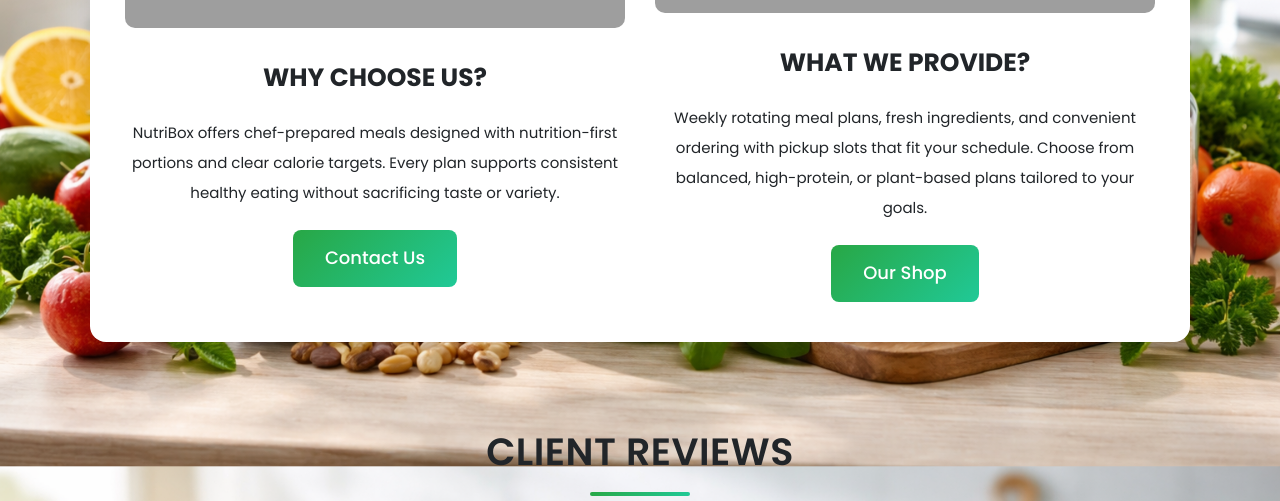
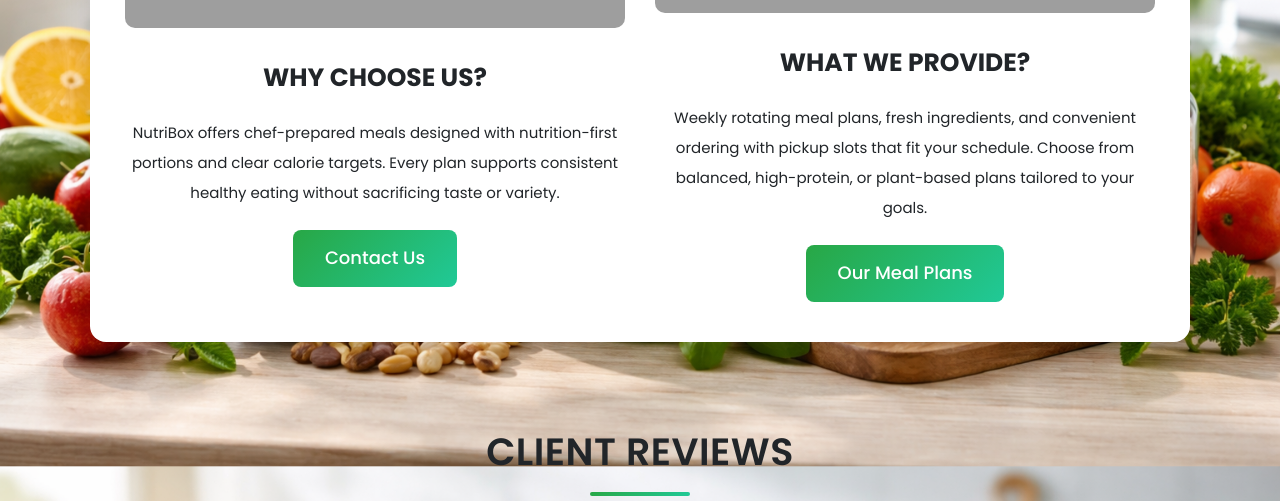
Before and after one commit to Shivaanica15/NutriBox-Eat-better-daily., a PHP site: page /user/about.php in a window 1280 px wide; the page is wider, and only the part inside the window is pictured. Shown: the part 387-888 px from the top of that part. Run offline with PHP 8.4, Linux system fonts and the light colour scheme; a user stored in the database is signed in; data comes from the database, SQL or seed files in the repository; some libraries are stand-ins or nearby versions; grey boxes are pictures that could not be loaded.

Commit message:
NutriBox-4

```diff
--- a/user/about.php
+++ b/user/about.php
@@ -39,14 +39,14 @@ if (!isset($user_id)) {
             <img src="../images/about-img-1.png" alt="Freshly prepared meal ingredients">
             <h3>why choose us?</h3>
             <p>NutriBox offers chef-prepared meals designed with nutrition-first portions and clear calorie targets. Every plan supports consistent healthy eating without sacrificing taste or variety.</p>
-            <a href="contact.php" class="btn">contact us</a>
+            <a href="contact.php" class="btn">Contact Us</a>
          </div>
 
          <div class="box">
             <img src="../images/about-img-2.png" alt="Balanced nutrition-focused meals">
             <h3>what we provide?</h3>
             <p>Weekly rotating meal plans, fresh ingredients, and convenient ordering with pickup slots that fit your schedule. Choose from balanced, high-protein, or plant-based plans tailored to your goals.</p>
-            <a href="shop.php" class="btn">our shop</a>
+            <a href="shop.php" class="btn">Our Meal Plans</a>
          </div>
 
       </div>
--- a/user/orders.php
+++ b/user/orders.php
@@ -32,7 +32,7 @@ if (!isset($user_id)) {
 
 <section class="placed-orders">
 
-   <h1 class="title">subscription history</h1>
+   <h1 class="title">Current Subscription</h1>
 
    <div class="box-container">
 
```
Also changed, not shown: user/contact.php (+28 -24 lines).
